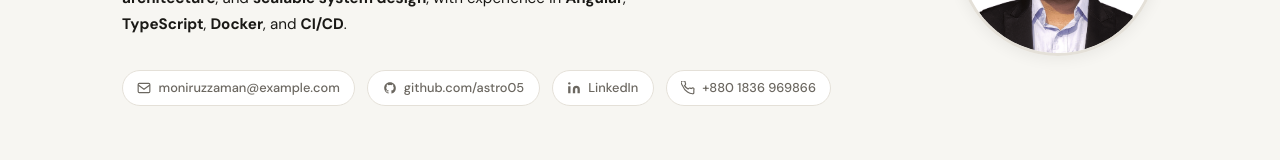
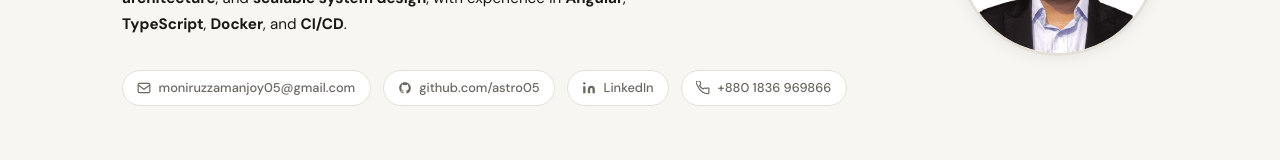
Before and after one commit to astro05/moniruzzamanjoy05, a plain HTML site: page index.html in a window 1280 px wide. Shown: the part 331-491 px from the top of the page. Drawn offline with Linux system fonts and the light colour scheme.

Commit message:
Update index.html

```diff
--- a/index.html
+++ b/index.html
@@ -55,12 +55,12 @@
       <!-- Contact chips -->
       <div class="hero-contacts">
 
-        <a class="contact-chip" href="mailto:moniruzzaman@example.com">
+        <a class="contact-chip" href="mailto:moniruzzamanjoy05@gmail.com">
           <svg viewBox="0 0 24 24" fill="none" stroke="currentColor" stroke-width="2">
             <rect x="2" y="4" width="20" height="16" rx="2"/>
             <path d="m2 7 10 7 10-7"/>
           </svg>
-          moniruzzaman@example.com
+          moniruzzamanjoy05@gmail.com
         </a>
 
         <a class="contact-chip" href="https://github.com/astro05" target="_blank" rel="noopener">
```
